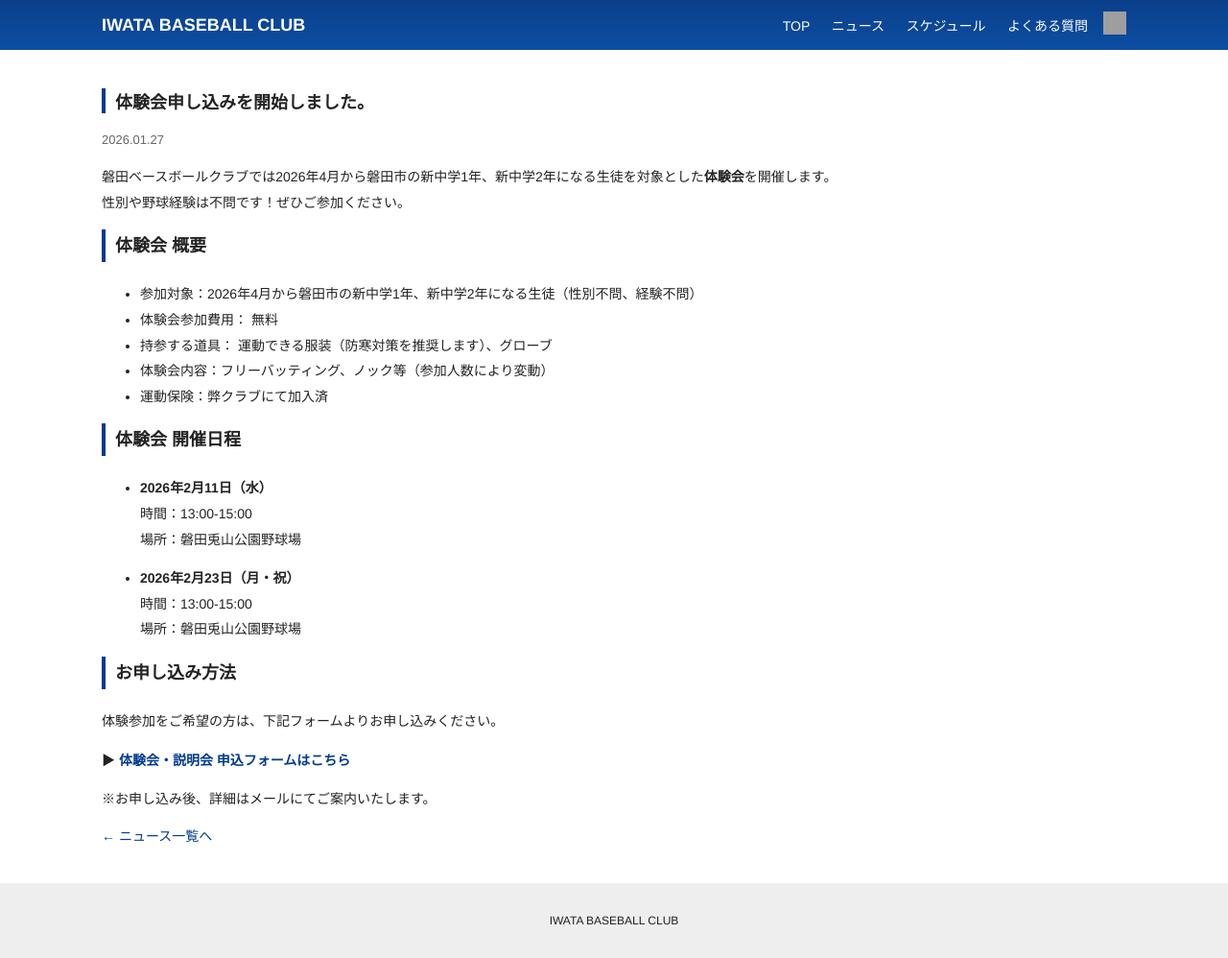
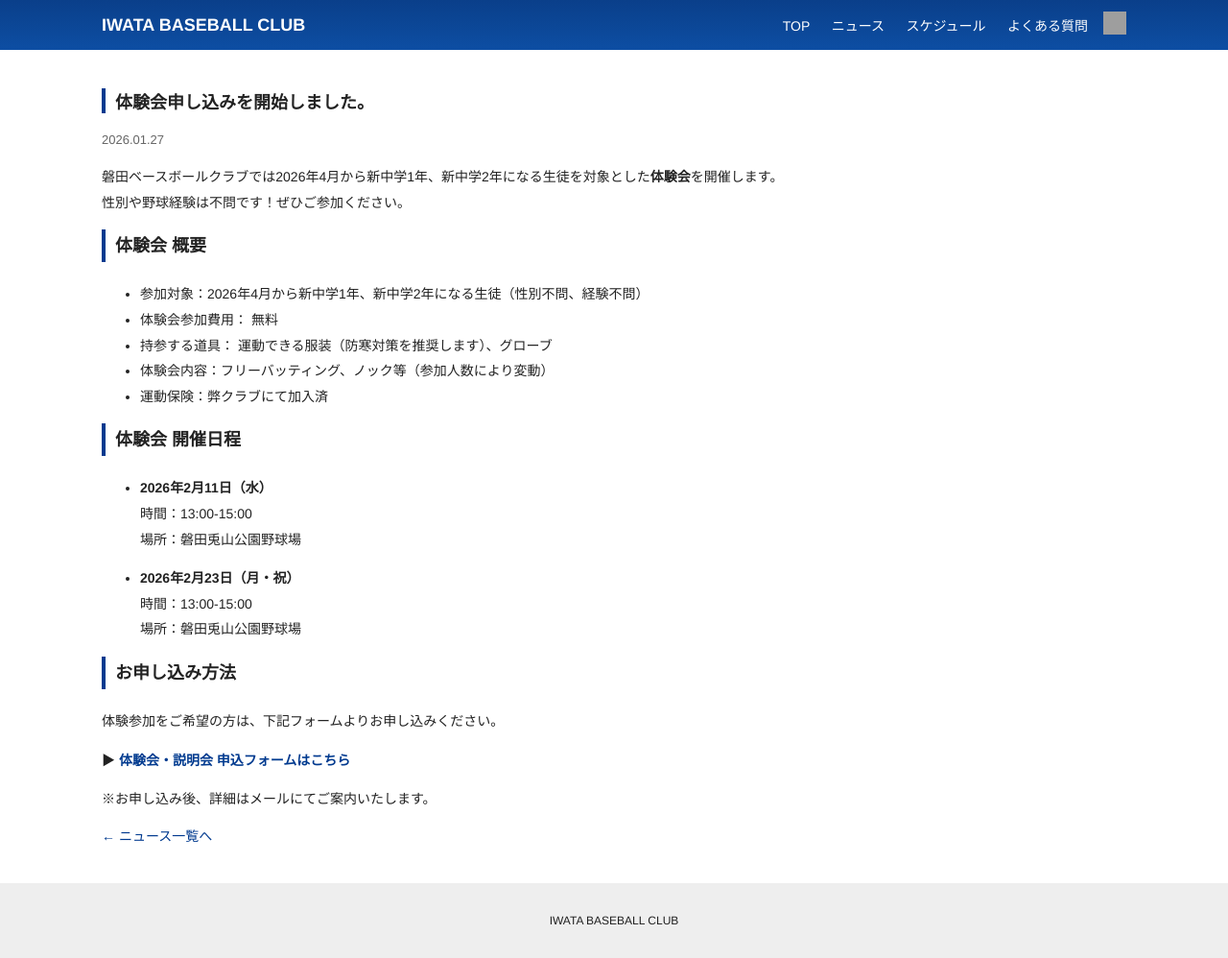
Before and after one commit to moutineigo/baseball, a Jekyll site: the page built from _posts/2026-01-27-welcome.md, in a window 1280 px wide. Shown: the whole page at 96% size. Built offline with Jekyll 4.4.1, drawn with Linux system fonts in a browser that asks for light colours; grey boxes are pictures that could not be loaded.

Commit message:
Add files via upload

```diff
--- a/_posts/2026-01-27-welcome.md
+++ b/_posts/2026-01-27-welcome.md
@@ -3,12 +3,12 @@ layout: post
 title: 体験会申し込みを開始しました。
 ---
 
-磐田ベースボールクラブでは2026年4月から磐田市の新中学1年、新中学2年になる生徒を対象とした**体験会**を開催します。
+磐田ベースボールクラブでは2026年4月から新中学1年、新中学2年になる生徒を対象とした**体験会**を開催します。
 性別や野球経験は不問です！ぜひご参加ください。
 
 
 ## 体験会 概要
-- 参加対象：2026年4月から磐田市の新中学1年、新中学2年になる生徒（性別不問、経験不問）
+- 参加対象：2026年4月から新中学1年、新中学2年になる生徒（性別不問、経験不問）
 - 体験会参加費用： 無料
 - 持参する道具： 運動できる服装（防寒対策を推奨します）、グローブ
 - 体験会内容：フリーバッティング、ノック等（参加人数により変動）
```
